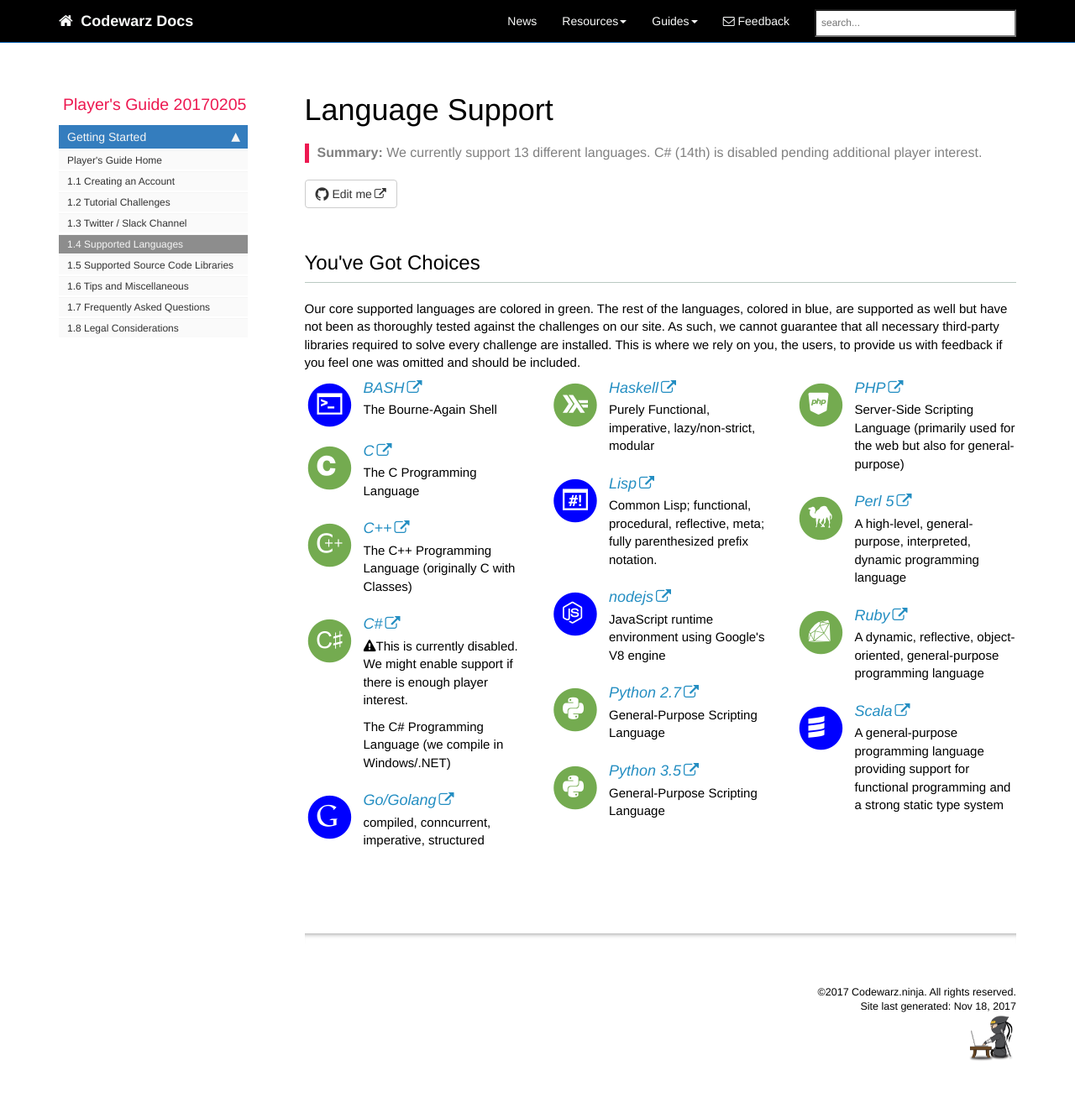
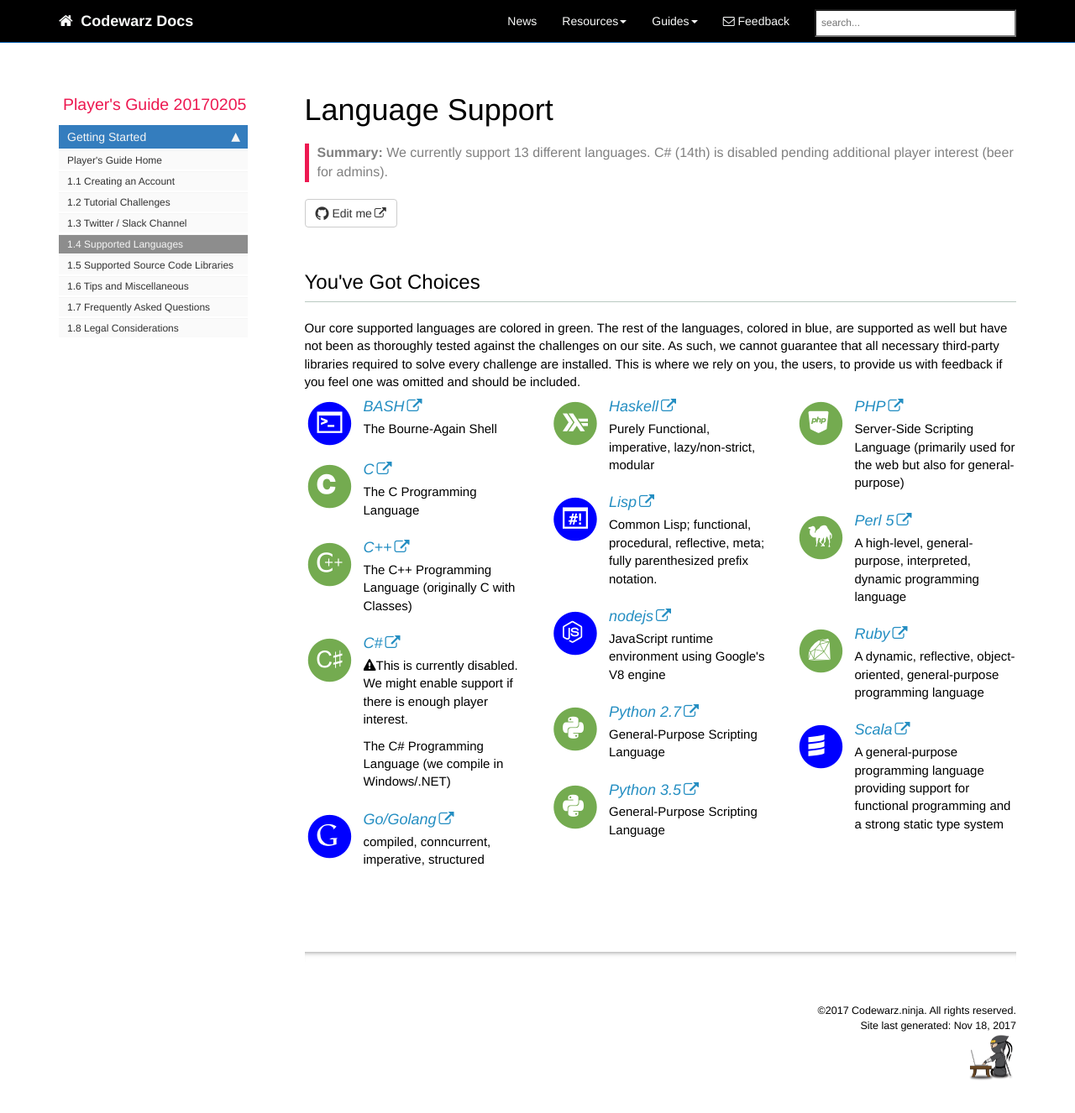
Before and after one commit to codewarz-ninja/runcode-docs.github.io, a Jekyll site: the page built from pages/player-guide/cwn_supported_languages.md, in a window 1280 px wide and 1352 px high. Shown: the top 1326 px of the window at 84% size. Built offline with Jekyll 4.4.1, drawn with Linux system fonts in a browser that asks for light colours; nearby versions of some CDN libraries; comment, search, counter and statistics services are not loaded.

Commit message:
beer for admins on C# support.

```diff
--- a/pages/player-guide/cwn_supported_languages.md
+++ b/pages/player-guide/cwn_supported_languages.md
@@ -1,7 +1,7 @@
 ---
 title: Language Support
 keywords: getting started, supported, languages
-summary: "We currently support 13 different languages. C# (14th) is disabled pending additional player interest."
+summary: "We currently support 13 different languages. C# (14th) is disabled pending additional player interest (beer for admins)."
 sidebar: cwn_sidebar
 permalink: cwn_supported_languages.html
 toc: false
```
